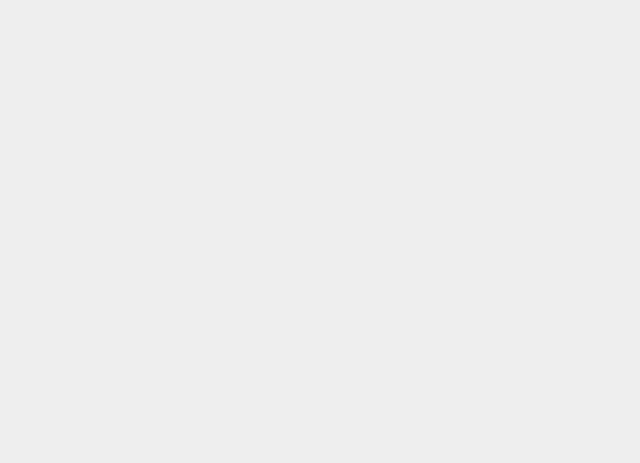
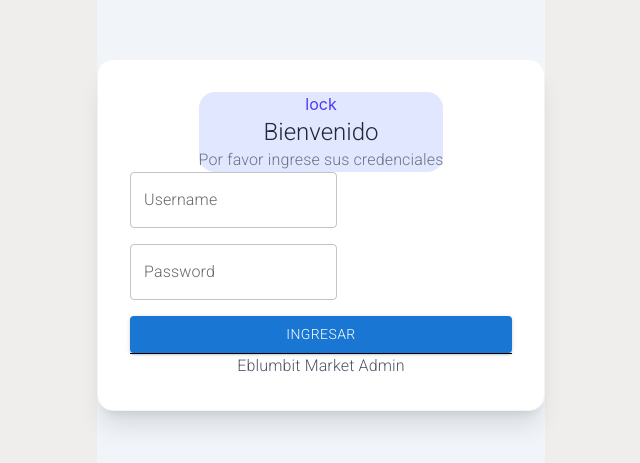
Before and after one commit to Davp94/eblumbit-admin-v6, a React (Vite) app: page /login in a window 1280 px wide. Before the commit this address had no page. Shown: the part 165-628 px from the top of the page, without its empty margins (319-959 px from the left). Built offline with nearby package versions, Linux system fonts and the light colour scheme.

Commit message:
add fonts and login form

```diff
--- a/package.json
+++ b/package.json
@@ -12,6 +12,7 @@
   "dependencies": {
     "@emotion/react": "^11.14.0",
     "@emotion/styled": "^11.14.1",
+    "@fontsource/roboto": "^5.3.0",
     "@mui/icons-material": "^9.5.0",
     "@mui/material": "^9.5.0",
     "@tailwindcss/vite": "^4.3.3",
--- a/src/App.tsx
+++ b/src/App.tsx
@@ -1,66 +1,28 @@
 import { useState } from 'react';
 import './App.css'
-import InventoryDetail from './components/inventory/InventoryDetail'
+import '@fontsource/roboto/300.css';
 import { BrowserRouter, Route, Router, Routes } from 'react-router';
 import UsuariosPage from './components/usuarios/UsuariosPage';
 import InventoryPage from './components/inventory/InventoryPage';
 import MainLayout from './layout/MainLayout';
+import EmptyLayout from './layout/EmptyLayout';
+import Login from './components/auth/login';
 
 function App() {
-  const products = [
-    {
-      "nombre": "Proructo 1",
-      "descripcion": "desripcion 1",
-      "img": "https.//Dsadsa/"
-    },
-    {
-      "nombre": "Proructo 2",
-      "descripcion": "desripcion 2",
-      "img": "https.//Dsadsa/"
-    },
-    {
-      "nombre": "Proructo 3",
-      "descripcion": "desripcion 3",
-      "img": "https.//Dsadsa/"
-    },
-        {
-      "nombre": "Proructo 4",
-      "descripcion": "desripcion 4",
-      "img": "https.//Dsadsa/"
-    },
-        {
-      "nombre": "Proructo 5",
-      "descripcion": "desripcion 5",
-      "img": "https.//Dsadsa/"
-    }
-  ];
-
-  let saludo: string = 'HOLA MUNDO';
-  const [saludoHook, setSaludoHook] = useState('HELLO WORLD')
-
-  const changeSaludo = () => {
-    saludo = 'HOLA MUNDO CHANGED';
-    console.log('SALUDO', saludo);
-  }
-
-    const changeSaludoHook = () => {
-    setSaludoHook('HELLO WORLD CHANGED');
-    console.log('SALUDO', saludo);
-  }
 
   return (
     <>
       <BrowserRouter>
         <Routes>
-          <Route path='/' element={<MainLayout/>}></Route>
-          <Route path='/usuarios' element={<UsuariosPage/>}></Route>
-          <Route path='/inventario' element={<InventoryPage/>}></Route>
-          <Route path='/' element={<App/>}></Route>
+          <Route path='/dashboard' element={<MainLayout/>}>
+            <Route path='/dashboard/usuarios' element={<UsuariosPage/>}></Route>
+            <Route path='/dashboard/inventario' element={<InventoryPage/>}></Route>
+          </Route>
+          <Route path='/' element={<EmptyLayout/>}>
+            <Route path='/login' element={<Login/>}></Route>
+          </Route>
         </Routes>
       </BrowserRouter>
-
-      {/* <InventoryDetail />
-      <InventoryDetail /> */}
     </>
   )
 }
--- /dev/null
+++ b/src/components/auth/login.tsx
@@ -0,0 +1,82 @@
+import { Controller, useForm } from 'react-hook-form';
+import TextField from '@mui/material/TextField';
+import Paper from '@mui/material/Paper';
+import Button from '@mui/material/Button';
+import Typography from '@mui/material/Typography';
+
+function Login() {
+
+    const {
+        control,
+        formState: {errors},
+        getValues
+    } = useForm({
+        defaultValues: {
+            username: '',
+            password: ''
+        },
+    });
+
+    const onSubmit = async () => {
+        const authData = getValues();
+        console.log('AUTH DATA', authData);
+    }
+
+    return(
+        <div className = 'min-h-screen flex items-center justify-center bg-slate-100 p-4'>
+
+            <section className='w-full max-w-md !p-8 rounded-2xl shadow-xl bg-white border border-gray-100'>
+                {/* HeaderIcon & title */}
+                <div className='flex flex-col items-center justify-center mb-6'>
+                    <div className='bg-indigo-100 p-3 rounded-2xl mb-3 text-indigo-600 text-center'>
+                        <span className="material-symbols-outlined">
+                            lock
+                        </span>
+                        <Typography component="h1" variant='h5' className='font-bold text-gray-800'>
+                            Bienvenido
+                        </Typography>
+                        <Typography className='text-gray-500 mt-1'>
+                            Por favor ingrese sus credenciales
+                        </Typography>
+                    </div>
+                </div>
+                {/* login form */}
+                <form className='!space-y-4'>
+                    <Controller
+                        name='username'
+                        control={control}
+                        render={({field}) => (
+                            <TextField {...field} label="Username"
+                            variant="outlined"
+                            margin='normal'/>
+                        )}
+                    />
+                    <Controller
+                        name='password'
+                        control={control}
+                        render={({field}) => (
+                            <TextField {...field} label="Password"
+                            variant="outlined" type='password'
+                            margin='normal'/>
+                        )}
+                    />
+                    <Button variant='contained' fullWidth className='py-3 bg-indigo-600 hover:bg-indigo-700
+                    font-semibold text-base transition-colors' onClick={()=>onSubmit()}>
+                        Ingresar
+                    </Button>
+                </form>
+                {/* submit */}
+
+                {/* Footer */}
+                <div className='text-center pt-4 border-t'>
+                    <Typography className='text-gray-600'>
+                        Eblumbit Market Admin
+                    </Typography>
+                </div>
+            </section>
+        </div>
+
+    )
+}
+
+export default Login;
--- /dev/null
+++ b/src/layout/EmptyLayout.tsx
@@ -0,0 +1,11 @@
+import { Outlet } from "react-router";
+
+function EmptyLayout () {
+    return (
+        <div className="flex items-center justify-center">
+            <Outlet/>
+        </div>
+    )
+};
+
+export default EmptyLayout;
--- a/src/layout/MainLayout.tsx
+++ b/src/layout/MainLayout.tsx
@@ -3,9 +3,6 @@ import Sidebar from "./Sidebar";
 import Topbar from "./Topbar";
 
 function MainLayout() {
-
-
-
     return (
         <div>
             <Sidebar/>
--- a/src/layout/Sidebar.tsx
+++ b/src/layout/Sidebar.tsx
@@ -12,7 +12,7 @@ function Sidebar() {
 
     const gestionNav: NavItem[] = [
         {label: 'Usuarios', icon: 'mat-dsd', to: '/usuarios'},
-        {label: 'Sucursales', icon: 'mat-dsd', to: '/sucursales'},
+        {label: 'Inventario', icon: 'mat-dsd', to: '/inventario'},
         {label: 'Clientes / Proveedores', icon: 'mat-dsd', to: '/clientes-proveedores'},
     ];
     const location = useLocation();
```
Also changed, not shown: 1 other file (tests, documents, lock files or other folders).
